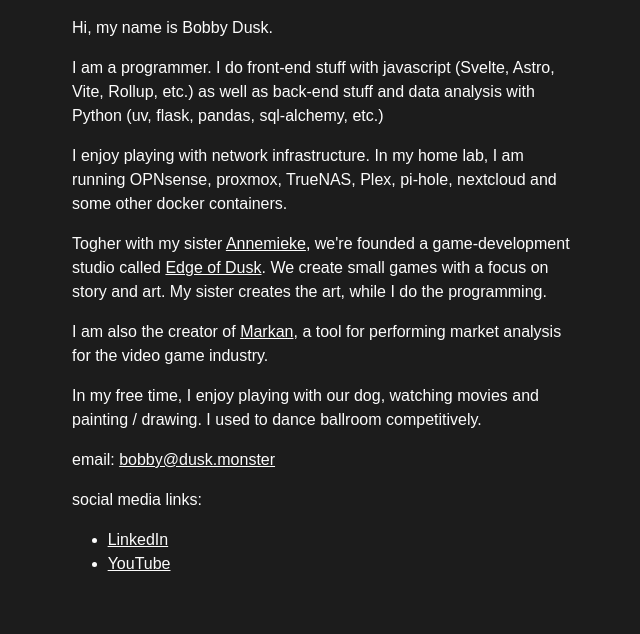
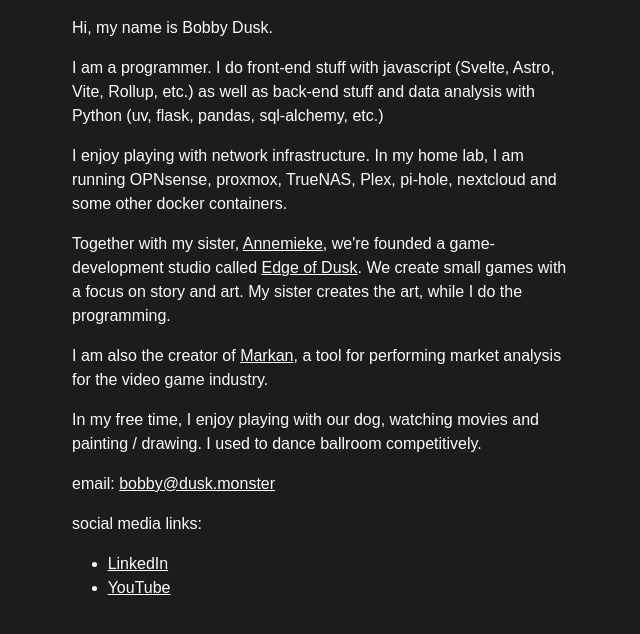
Before and after one commit to BobbyDusk/website, a website: page index.html in a window 1280 px wide. Shown: the whole page, without its empty margins (317-957 px from the left). Drawn offline with Linux system fonts and the light colour scheme.

Commit message:
no description

```diff
--- a/index.html
+++ b/index.html
@@ -13,7 +13,7 @@
       <p>Hi, my name is Bobby Dusk.</p>
 	    <p>I am a programmer. I do front-end stuff with javascript (Svelte, Astro, Vite, Rollup, etc.) as well as back-end stuff and data analysis with Python (uv, flask, pandas, sql-alchemy, etc.)</p>
       <p>I enjoy playing with network infrastructure. In my home lab, I am running OPNsense, proxmox, TrueNAS, Plex, pi-hole, nextcloud and some other docker containers.</p>
-      <p>Togher with my sister <a href="https://www.bluefernarts.com/">Annemieke</a>, we're founded a game-development studio called <a href="https://edgeofdusk.com/">Edge of Dusk</a>. We create small games with a focus on story and art. My sister creates the art, while I do the programming.</p>
+      <p>Together with my sister, <a href="https://www.bluefernarts.com/">Annemieke</a>, we're founded a game-development studio called <a href="https://edgeofdusk.com/">Edge of Dusk</a>. We create small games with a focus on story and art. My sister creates the art, while I do the programming.</p>
 <p>I am also the creator of <a href="https://markan.games">Markan</a>, a tool for performing market analysis for the video game industry.</p>
       <p>In my free time, I enjoy playing with our dog, watching movies and painting / drawing. I used to dance ballroom competitively.</p>
 	<p>email: <a href="mailto:bobby@dusk.monster">bobby@dusk.monster</a></p>
```
